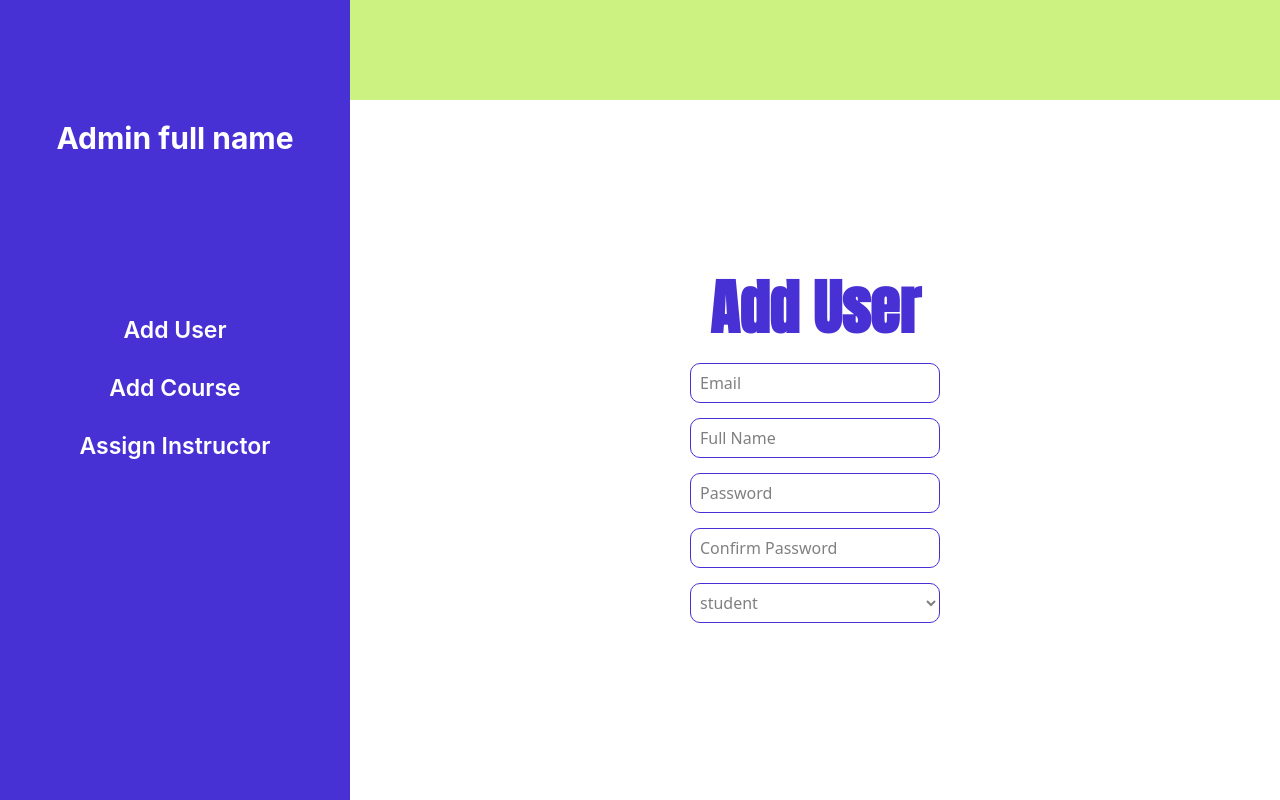
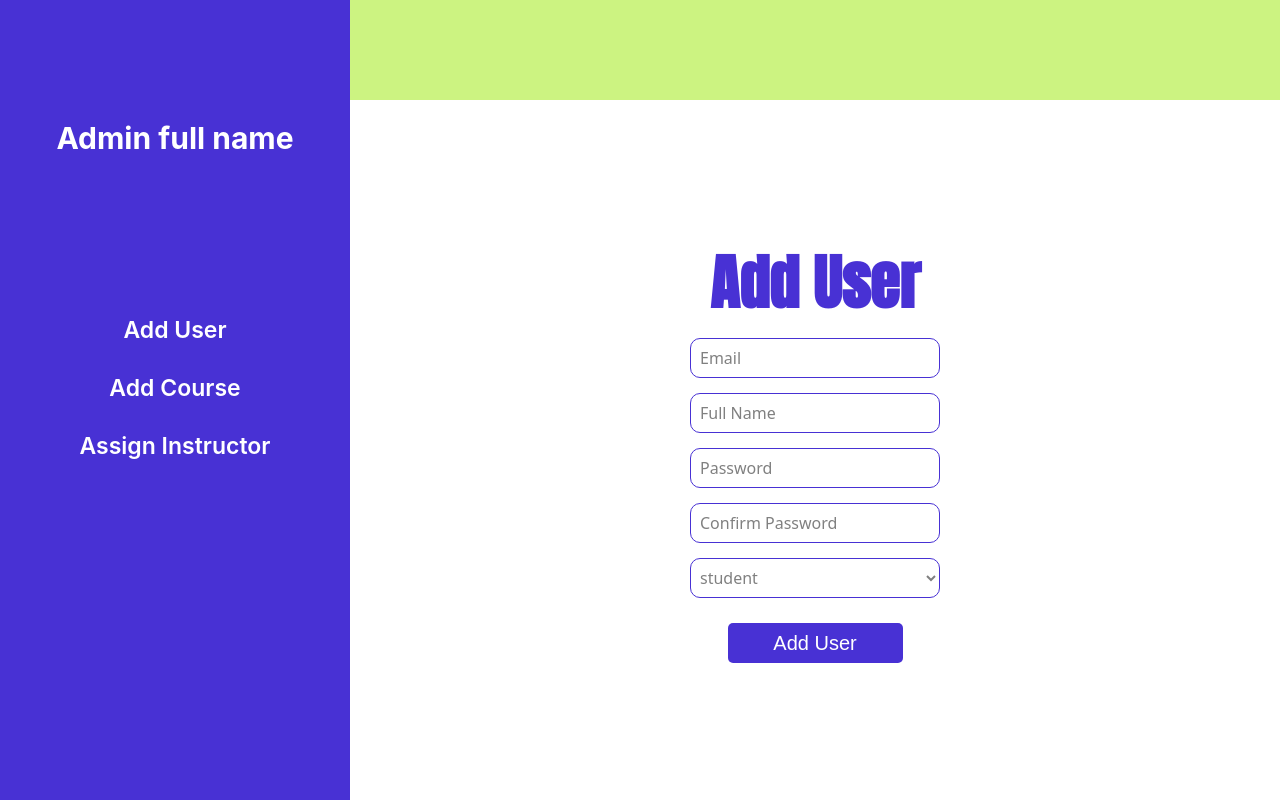
Before and after one commit to petersaba/elearning-system, a React (Create React App) app in the folder frontend/: page /admin in a window 1280 px wide. Built offline with nearby package versions, Linux system fonts and the light colour scheme.

Commit message:
frontend <> components: fixing bugs

```diff
--- a/frontend/src/components/Button.js
+++ b/frontend/src/components/Button.js
@@ -7,7 +7,7 @@ const Button = (props) => {
         );
     }
 
-    if(props.type == 'Sign Up'){
+    if(props.type == 'Sign Up' || props.type == 'Add User'){
         return (
             <button type={props.submit ? "button" : "submit"} className="button"
             onClick={(e) => props.onClick(e, props.email, props.full_name, props.password, props.confirm_password)}>
--- a/frontend/src/components/DropDown.js
+++ b/frontend/src/components/DropDown.js
@@ -2,10 +2,12 @@ const DropDown = ( props ) => {
     return (
         <select className="select-input" onChange={(e) => {props.onChange('type', e.target.value)}}>
             {Object.keys(props).map((value) => {
-                return (
-                    <option value={props[value]}>{props[value]}</option>
-                );
-            })
+                if(value != 'onChange'){
+                    return (
+                        <option value={props[value]}>{props[value]}</option>
+                        );
+                    }
+                })
             }
         </select>
     )
```
